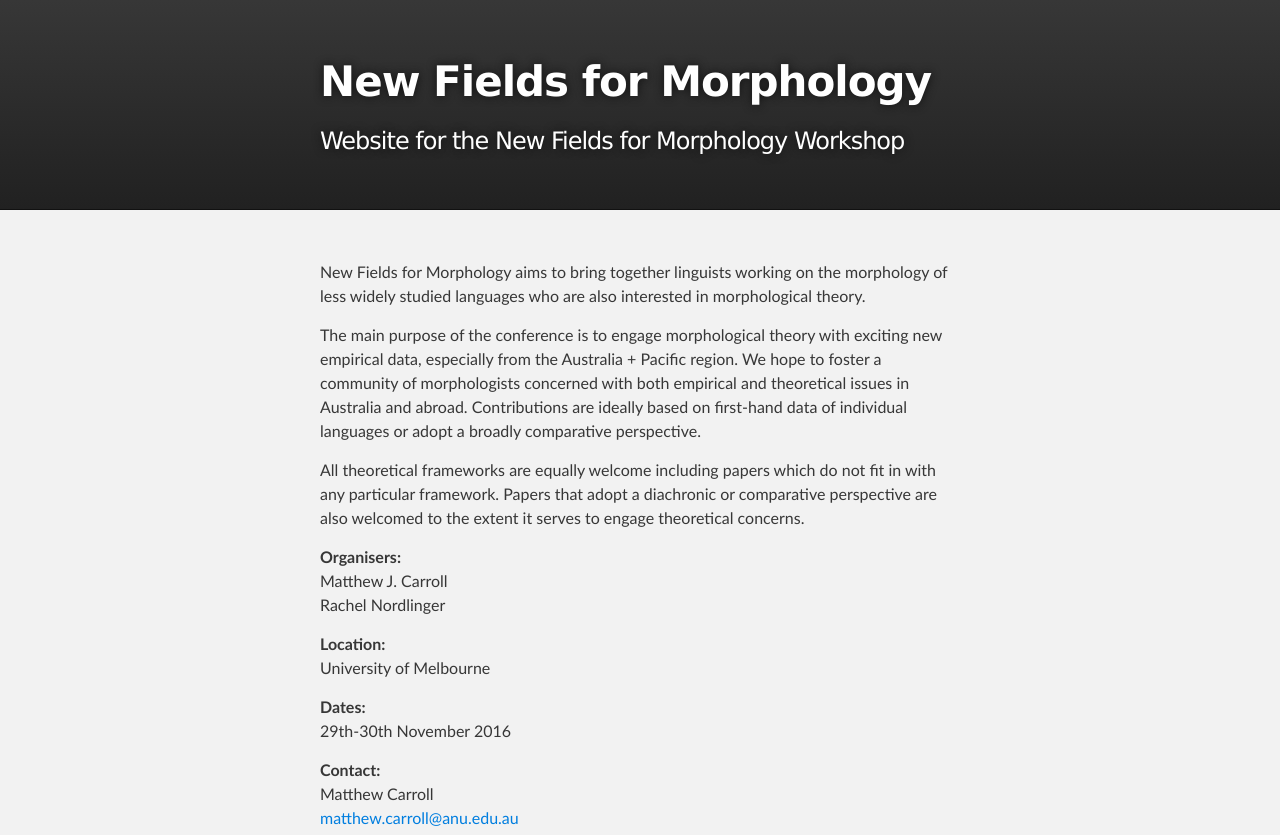
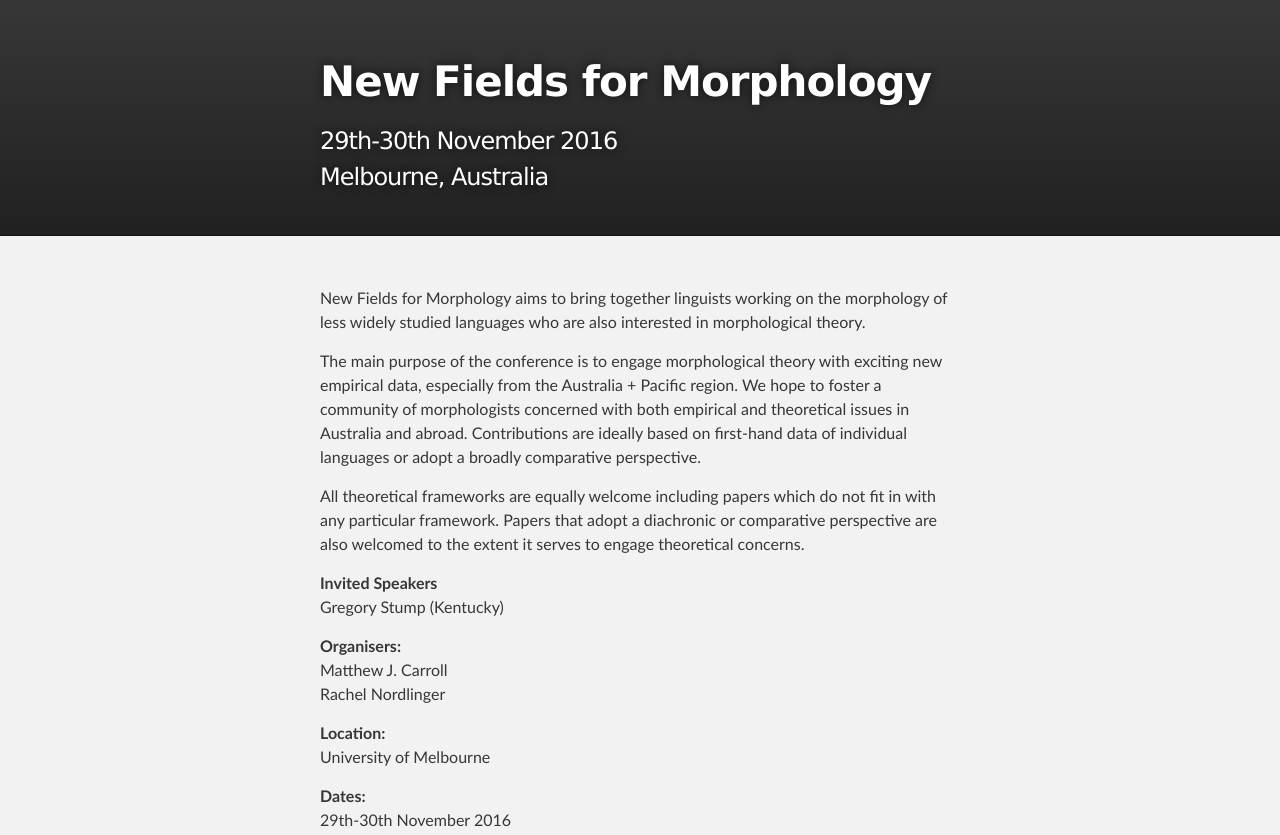
Before and after one commit to NFMW/nfmw.github.io, a plain HTML site: page index.html in a window 1280 px wide. Shown: the top 835 px of the page. Drawn offline with Linux system fonts and the light colour scheme.

Commit message:
commit new

```diff
--- a/index.html
+++ b/index.html
@@ -18,7 +18,7 @@
         <header class="inner">
 
           <h1 id="project_title">New Fields for Morphology</h1>
-          <h2 id="project_tagline">Website for the New Fields for Morphology Workshop</h2>
+          <h3 id="project_tagline">29th-30th November 2016	<br>Melbourne, Australia</h3>
 
         </header>
     </div>
@@ -31,6 +31,9 @@
 <p>The main purpose of the conference is to engage morphological theory with exciting new empirical data, especially from the Australia + Pacific region. We hope to foster a community of morphologists concerned with both empirical and theoretical issues in Australia and abroad. Contributions are ideally based on first-hand data of individual languages or adopt a broadly comparative perspective.</p>
 
 <p>All theoretical frameworks are equally welcome including papers which do not fit in with any particular framework. Papers that adopt a diachronic or comparative perspective are also welcomed to the extent it serves to engage theoretical concerns.</p>
+
+<p><strong>Invited Speakers</strong><br>
+Gregory Stump (Kentucky)</p>
 
 <p><strong>Organisers:</strong><br>
 Matthew J. Carroll<br>
```
